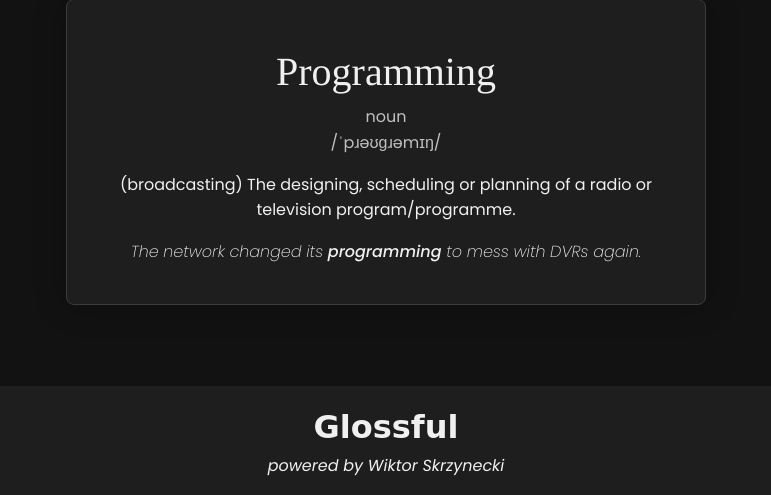
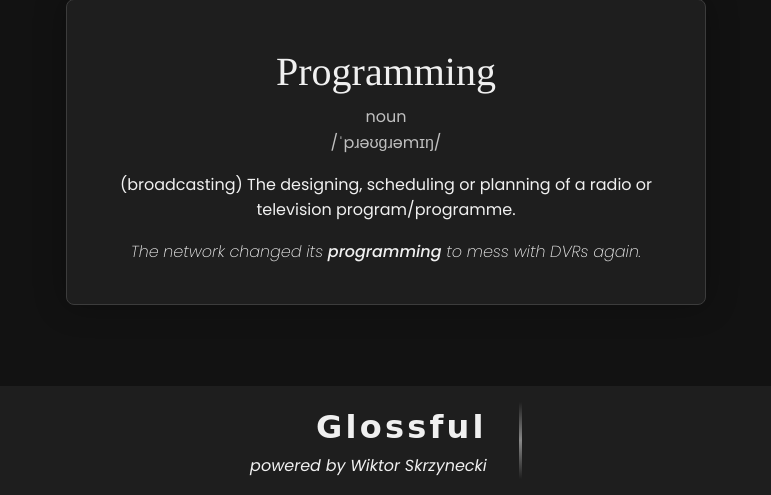
Before and after one commit to Hadevsh/Glossful, a Flask app: page / in a window 1280 px wide. Shown: the part 305-800 px from the top of the page, without its empty margins (254-1025 px from the left). Run offline with Flask 3, Linux system fonts and the light colour scheme; some web fonts are replaced.

Commit message:
Add vertical line to footer

```diff
--- a/app/static/css/base.css
+++ b/app/static/css/base.css
@@ -57,9 +57,15 @@ hr {
     background: linear-gradient(to right, transparent, var(--color-text-muted), transparent);
     height: 0.2rem;
     border: 0;
-    border-radius: 2rem;
     width: 90vw;
     margin: 0 auto;
+}
+
+/* Vertical line styling */
+.vl {
+    background: linear-gradient(to bottom, transparent, var(--color-text-muted), transparent);
+    width: 0.2rem;
+    height: inherit;
 }
 
 /* Reset links styling */
@@ -156,6 +162,9 @@ main {
 
 /* Footer */
 footer {
+    display: flex;
+    flex-direction: row;
+    gap: 2rem;
     position: fixed;
     left: 0;
     bottom: 0;
@@ -163,12 +172,18 @@ footer {
     background-color: var(--color-surface);
     padding: 1rem;
     text-align: center;
+    justify-content: center;
+}
+
+footer .content {
+    text-align: right;
 }
 
 footer h1 {
     font-size: 2rem;
     font-family: "Birthstone", cursive;
     font-weight: 600;
+    letter-spacing: 0.2rem;
 }
 
 footer p {
--- a/app/templates/base.html
+++ b/app/templates/base.html
@@ -26,8 +26,11 @@
 
     <!-- Fixed footer for every sub-page -->
     <footer>
-        <h1>Glossful</h1>
-        <p>powered by Wiktor Skrzynecki</p>
+        <div class="content">
+            <h1>Glossful</h1>
+            <p>powered by Wiktor Skrzynecki</p>
+        </div>
+        <div class="vl"></div>
     </footer>
 </body>
 </html>
```
